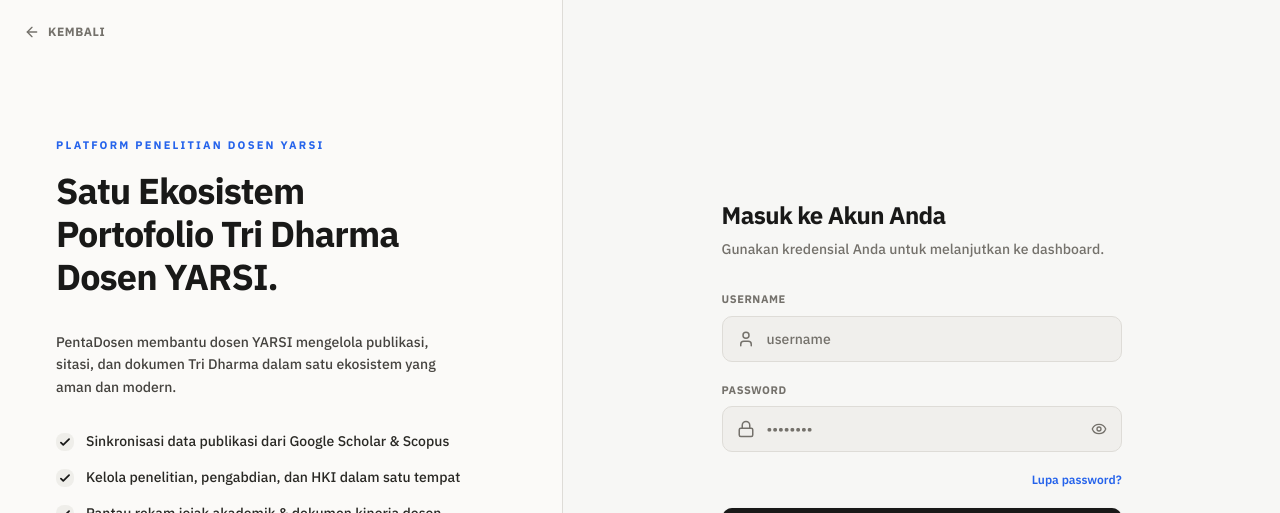
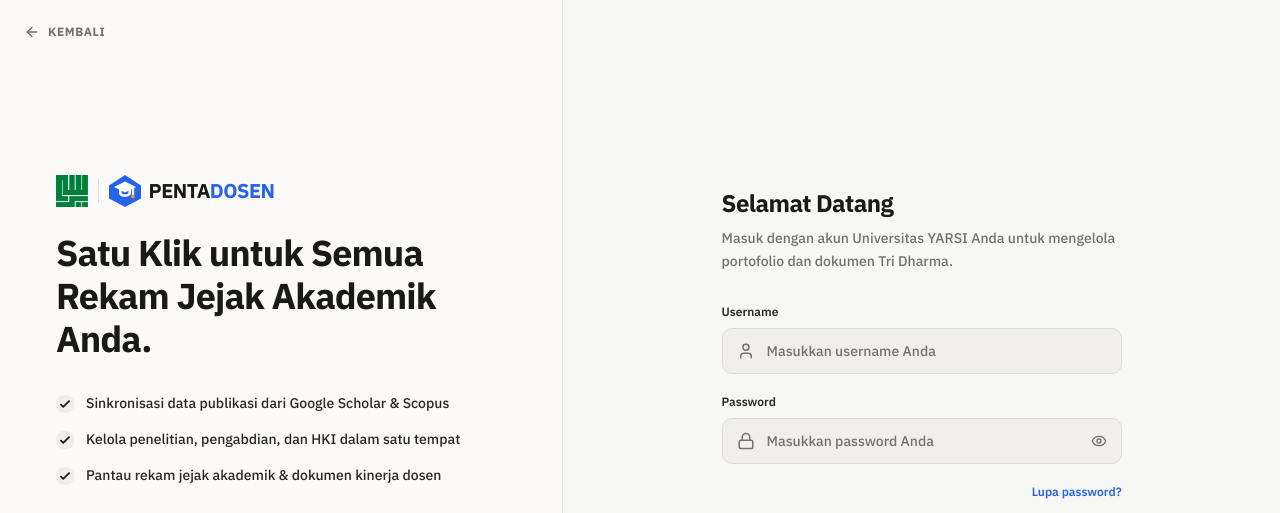
Before and after one commit to Umam07/FE-PentaDosen, a React (Vite) app: page /login in a window 1280 px wide. Shown: the top 513 px of the page. Built offline with nearby package versions, Linux system fonts and the light colour scheme; no server answers.

Commit message:
feat(auth): refresh login copywriting and branding panel alignment

```diff
--- a/src/pages/auth/components/AuthBrandingPanel.tsx
+++ b/src/pages/auth/components/AuthBrandingPanel.tsx
@@ -1,5 +1,6 @@
 import { motion } from 'motion/react';
 import { BookOpen, Users } from 'lucide-react';
+import PentaDosenLogo from '../../../components/shared/PentaDosenLogo';
 
 interface AuthBrandingPanelProps {
   totalDocs: number | string;
@@ -20,18 +21,27 @@
           transition={{ duration: 0.3 }}
           className="space-y-8"
         >
-          <div className="space-y-4">
-            <p className="text-[11px] font-bold text-accent dark:text-accent-on-dark uppercase tracking-[0.2em]">
-              Platform Penelitian Dosen YARSI
-            </p>
+          <div className="space-y-6">
+            <div className="flex items-center gap-2.5">
+              <img
+                src="/YARSI-KOTAK-e1739161183276.png"
+                alt="Universitas YARSI"
+                width={32}
+                height={32}
+                className="h-8 w-auto object-contain shrink-0"
+              />
+              <div className="h-6 w-[1px] bg-hairline-light dark:bg-hairline-dark shrink-0" />
+              <div className="flex items-center gap-2">
+                <PentaDosenLogo className="w-8 h-8 shrink-0" />
+                <span className="text-ink-heading dark:text-on-dark font-black text-xl tracking-tight uppercase">
+                  Penta<span className="text-accent dark:text-accent-on-dark">Dosen</span>
+                </span>
+              </div>
+            </div>
             <h1 className="text-4xl font-extrabold text-ink-heading dark:text-on-dark leading-[1.2] tracking-tight">
-              Satu Ekosistem<br />Portofolio Tri Dharma<br />Dosen YARSI.
+              Satu Klik untuk Semua<br />Rekam Jejak Akademik<br />Anda.
             </h1>
           </div>
-
-          <p className="text-body dark:text-on-dark-soft text-sm leading-relaxed font-medium max-w-sm">
-            PentaDosen membantu dosen YARSI mengelola publikasi, sitasi, dan dokumen Tri Dharma dalam satu ekosistem yang aman dan modern.
-          </p>
 
           {/* Daftar Fitur */}
           <ul className="space-y-4">
--- a/src/pages/auth/components/DosenLoginForm.tsx
+++ b/src/pages/auth/components/DosenLoginForm.tsx
@@ -55,10 +55,10 @@
         {/* Heading */}
         <div className="mb-8">
           <h2 className="text-2xl font-black text-ink-heading dark:text-on-dark tracking-tight mb-2">
-            Masuk ke Akun Anda
+            Selamat Datang
           </h2>
-          <p className="text-muted dark:text-on-dark-muted text-sm font-medium">
-            Gunakan kredensial Anda untuk melanjutkan ke dashboard.
+          <p className="text-muted dark:text-on-dark-muted text-sm font-medium leading-relaxed">
+            Masuk dengan akun Universitas YARSI Anda untuk mengelola portofolio dan dokumen Tri Dharma.
           </p>
         </div>
 
@@ -67,7 +67,7 @@
 
           {/* Username field */}
           <div className="space-y-2">
-            <label htmlFor="username" className="block text-[11px] font-bold text-muted dark:text-on-dark-muted uppercase tracking-wider">
+            <label htmlFor="username" className="block text-xs font-semibold text-body-strong dark:text-on-dark-soft">
               Username
             </label>
             <div className="relative group flex items-center border border-hairline-light dark:border-hairline-dark rounded-lg bg-surface-light-raised dark:bg-surface-dark-elevated focus-within:border-accent focus-within:ring-2 focus-within:ring-accent/20 focus-within:bg-surface-light dark:focus-within:bg-surface-dark transition-all duration-200">
@@ -81,14 +81,14 @@
                 value={username}
                 onChange={(e) => setUsername(e.target.value)}
                 className="w-full pl-11 pr-4 py-3 bg-transparent text-sm text-ink-heading dark:text-on-dark placeholder:text-muted dark:placeholder:text-on-dark-muted outline-none border-none font-medium"
-                placeholder="username"
+                placeholder="Masukkan username Anda"
               />
             </div>
           </div>
 
           {/* Password field */}
           <div className="space-y-2">
-            <label htmlFor="password" className="block text-[11px] font-bold text-muted dark:text-on-dark-muted uppercase tracking-wider">
+            <label htmlFor="password" className="block text-xs font-semibold text-body-strong dark:text-on-dark-soft">
               Password
             </label>
             <div className="relative group flex items-center border border-hairline-light dark:border-hairline-dark rounded-lg bg-surface-light-raised dark:bg-surface-dark-elevated focus-within:border-accent focus-within:ring-2 focus-within:ring-accent/20 focus-within:bg-surface-light dark:focus-within:bg-surface-dark transition-all duration-200">
@@ -102,7 +102,7 @@
                 value={password}
                 onChange={(e) => setPassword(e.target.value)}
                 className="w-full pl-11 pr-11 py-3 bg-transparent text-sm text-ink-heading dark:text-on-dark placeholder:text-muted dark:placeholder:text-on-dark-muted outline-none border-none font-medium"
-                placeholder="••••••••"
+                placeholder="Masukkan password Anda"
               />
               <button
                 type="button"
```
